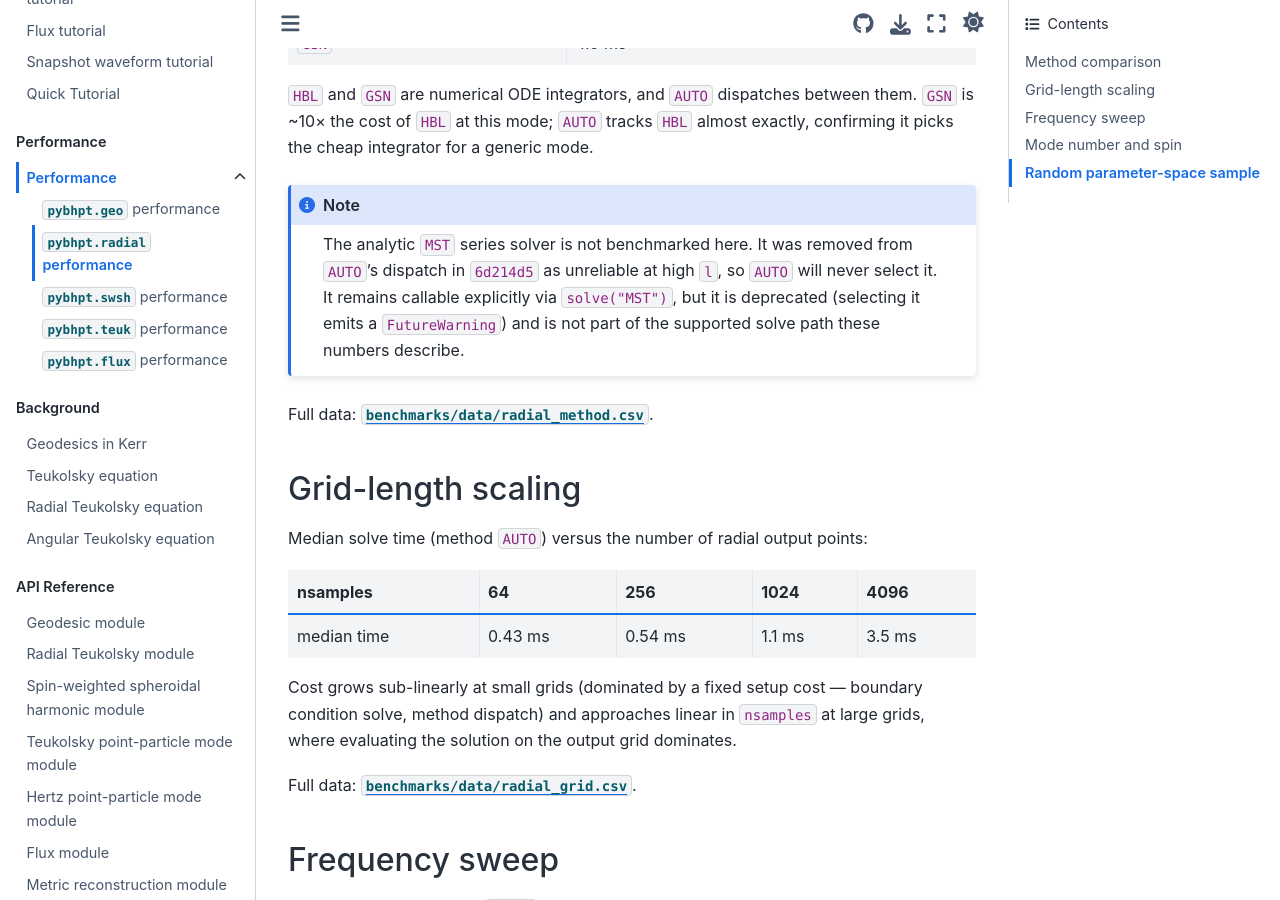
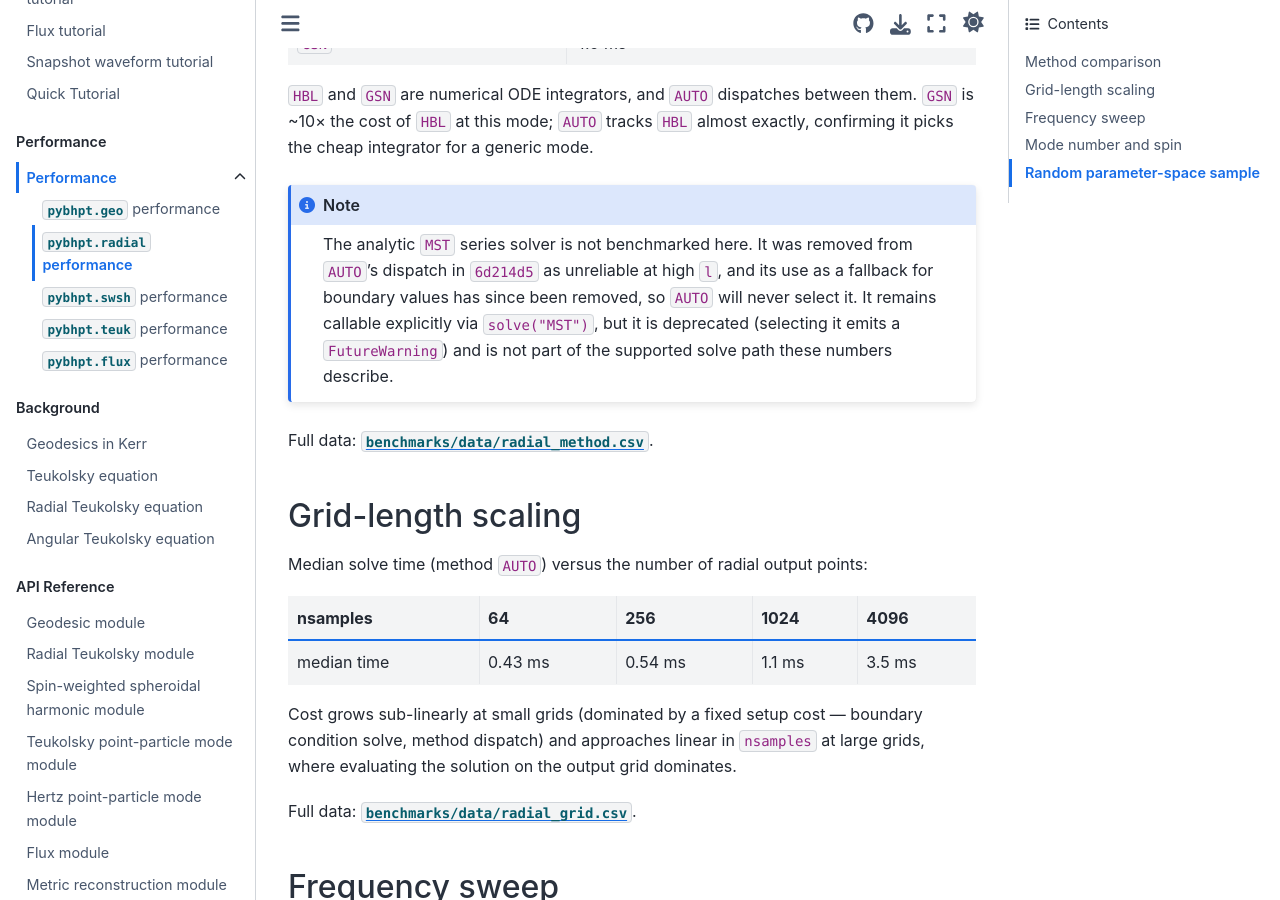
Before and after one commit to znasipak/pybhpt, a Sphinx documentation site: the page built from docs/performance/radial.md, in a window 1280 px wide and 900 px high, scrolled down 617 px. Built offline with Sphinx 7.4.7 and the Sphinx Book theme 1.1.4, drawn with Linux system fonts in a browser that asks for light colours.

Commit message:
Remove the MST fallback for AUTO boundary values
generateRetardedBoundaryCondition fell back to MSTsolveBoundary when the
asymptotic boundary series failed and validMethodDomain(MST) held, then
retried ASYM if MST also failed. The fallback is effectively dead: over
2700 AUTO boundary solves (a = 0-0.999, s = -2..2, l up to 30,
omega = 1.1e-11 to 5) ASYM always succeeded first. Every method other
than MST now takes its boundary data from ASYMsolveBoundary alone, so
MST runs only when selected explicitly. AUTO solutions and boundary
values are bitwise identical to main over that sweep.

Co-Authored-By: Claude Opus 5.5 <noreply@anthropic.com>

````diff
--- a/docs/performance/radial.md
+++ b/docs/performance/radial.md
@@ -26,7 +26,8 @@ picks the cheap integrator for a generic mode.
 
 ```{note}
 The analytic `MST` series solver is not benchmarked here. It was removed from `AUTO`'s
-dispatch in `6d214d5` as unreliable at high `l`, so `AUTO` will never select it. It
+dispatch in `6d214d5` as unreliable at high `l`, and its use as a fallback for boundary values
+has since been removed, so `AUTO` will never select it. It
 remains callable explicitly via `solve("MST")`, but it is deprecated (selecting it emits a
 `FutureWarning`) and is not part of the supported solve path these numbers describe.
 ```
````
Also changed, not shown: 1 other file.
